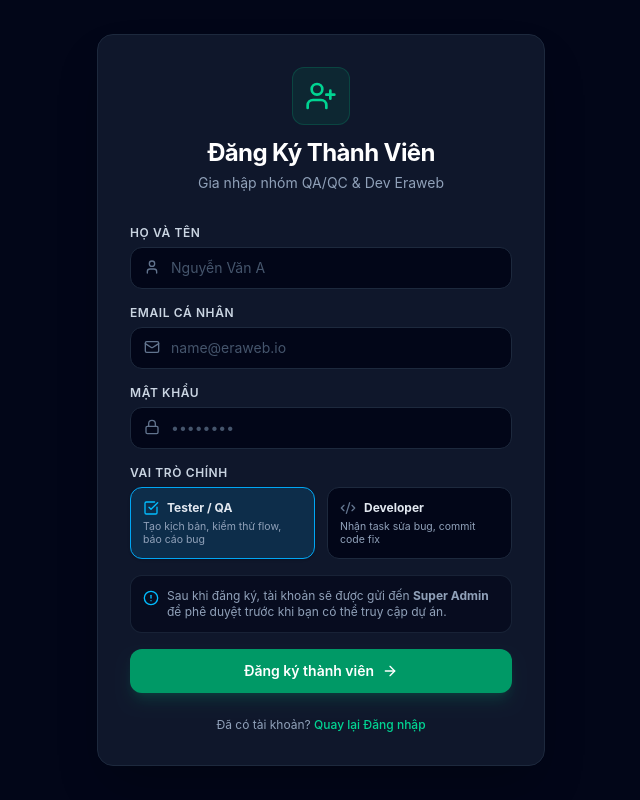
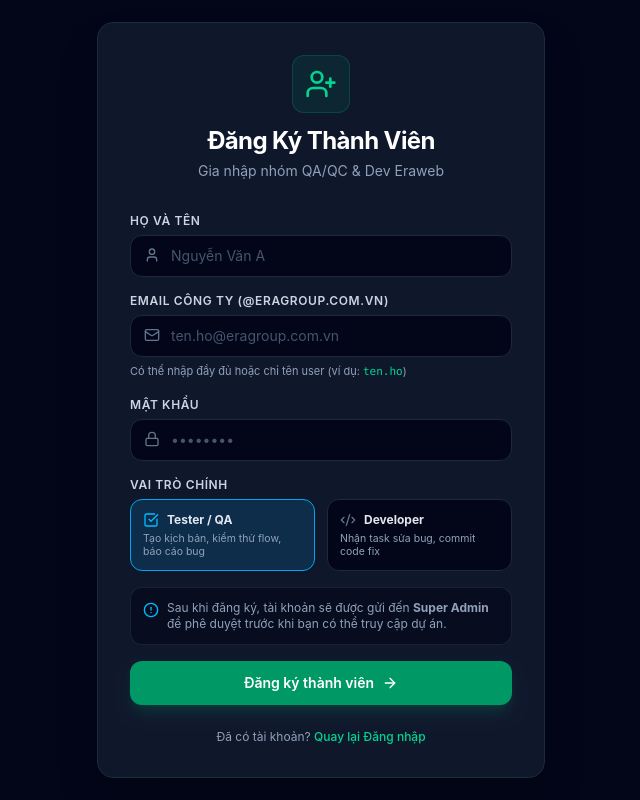
Before and after one commit to michaelngoc/era-tester, a Next.js app: page /register in a window 1280 px wide. Shown: the whole page, without its empty margins (319-959 px from the left). Built offline with nearby package versions, Linux system fonts and the light colour scheme.

Commit message:
feat(auth): update email domain to @eragroup.com.vn and placeholder ten.ho@eragroup.com.vn

```diff
--- a/src/app/api/auth/login/route.ts
+++ b/src/app/api/auth/login/route.ts
@@ -10,7 +10,10 @@ export async function POST(req: NextRequest) {
       return NextResponse.json({ error: "Vui lòng nhập email và mật khẩu" }, { status: 400 });
     }
 
-    const cleanEmail = email.trim().toLowerCase();
+    let cleanEmail = email.trim().toLowerCase();
+    if (!cleanEmail.includes("@")) {
+      cleanEmail = `${cleanEmail}@eragroup.com.vn`;
+    }
     const res = await query(
       "SELECT id, email, password_hash, full_name, role, status FROM era_tester_users WHERE email = $1 LIMIT 1",
       [cleanEmail]
--- a/src/app/api/auth/register/route.ts
+++ b/src/app/api/auth/register/route.ts
@@ -10,7 +10,18 @@ export async function POST(req: NextRequest) {
       return NextResponse.json({ error: "Email và mật khẩu là bắt buộc" }, { status: 400 });
     }
 
-    const cleanEmail = email.trim().toLowerCase();
+    let cleanEmail = email.trim().toLowerCase();
+    if (!cleanEmail.includes("@")) {
+      cleanEmail = `${cleanEmail}@eragroup.com.vn`;
+    }
+
+    if (!cleanEmail.endsWith("@eragroup.com.vn")) {
+      return NextResponse.json(
+        { error: "Hệ thống chỉ chấp nhận email nội bộ có đuôi @eragroup.com.vn" },
+        { status: 400 }
+      );
+    }
+
     const existing = await query("SELECT id FROM era_tester_users WHERE email = $1 LIMIT 1", [
       cleanEmail,
     ]);
@@ -23,7 +34,7 @@ export async function POST(req: NextRequest) {
     const totalUsers = await query("SELECT COUNT(*) FROM era_tester_users");
     const count = parseInt(totalUsers.rows[0].count, 10);
     const isFirstUser = count === 0;
-    const isInitialAdmin = cleanEmail === (process.env.ADMIN_INITIAL_EMAIL || "admin@eraweb.io").toLowerCase();
+    const isInitialAdmin = cleanEmail === (process.env.ADMIN_INITIAL_EMAIL || "admin@eragroup.com.vn").toLowerCase();
 
     let role = "TESTER";
     if (isFirstUser || isInitialAdmin) {
--- a/src/app/api/flows/route.ts
+++ b/src/app/api/flows/route.ts
@@ -147,7 +147,7 @@ export async function POST(req: NextRequest) {
         ($1, $2, 'step-3', 'Click nút Login khi form hợp lệ', 'Click submit', 'Nút hiển thị loading spinner và disable chống double click', 'Nút quay spinner tốt', 'CLOSED', 'HIGH'),
         ($1, $2, 'step-4', 'Đăng nhập sai mật khẩu', 'password: "sai"', 'Báo lỗi 401: Email hoặc mật khẩu không chính xác', 'Báo lỗi đúng chuẩn', 'CLOSED', 'HIGH'),
         ($1, $2, 'step-4', 'Đăng nhập tài khoản chưa duyệt (PENDING)', 'status: PENDING', 'Báo lỗi 403: Tài khoản đang chờ Super Admin phê duyệt', 'Báo lỗi đúng chuẩn', 'CLOSED', 'HIGH'),
-        ($1, $2, 'step-4', 'Đăng nhập thành công với Super Admin', 'admin@eraweb.io', 'Trả về HTTP 200, lưu cookie session và điều hướng sang Dashboard', 'Chuyển hướng mượt mà', 'CLOSED', 'CRITICAL');`,
+        ($1, $2, 'step-4', 'Đăng nhập thành công với Super Admin', 'admin@eragroup.com.vn', 'Trả về HTTP 200, lưu cookie session và điều hướng sang Dashboard', 'Chuyển hướng mượt mà', 'CLOSED', 'CRITICAL');`,
       [moduleId, newFlow.id]
     );
   }
--- a/src/app/login/page.tsx
+++ b/src/app/login/page.tsx
@@ -19,11 +19,16 @@ export default function LoginPage() {
     setError(null);
     setPendingNotice(null);
 
+    let normalizedEmail = email.trim().toLowerCase();
+    if (normalizedEmail && !normalizedEmail.includes("@")) {
+      normalizedEmail = `${normalizedEmail}@eragroup.com.vn`;
+    }
+
     try {
       const res = await fetch("/api/auth/login", {
         method: "POST",
         headers: { "Content-Type": "application/json" },
-        body: JSON.stringify({ email, password }),
+        body: JSON.stringify({ email: normalizedEmail, password }),
       });
 
       const data = await res.json();
@@ -77,19 +82,22 @@ export default function LoginPage() {
         <form onSubmit={handleSubmit} className="space-y-4">
           <div>
             <label className="block text-xs font-semibold uppercase tracking-wider text-slate-300 mb-1.5">
-              Email cá nhân
+              Email công ty (@eragroup.com.vn)
             </label>
             <div className="relative">
               <Mail className="absolute left-3.5 top-3 w-4 h-4 text-slate-500" />
               <input
-                type="email"
+                type="text"
                 required
                 value={email}
                 onChange={(e) => setEmail(e.target.value)}
-                placeholder="name@eraweb.io"
+                placeholder="ten.ho@eragroup.com.vn"
                 className="w-full pl-10 pr-4 py-2.5 bg-slate-950 border border-slate-800 rounded-xl text-sm text-slate-100 placeholder-slate-600 focus:outline-none focus:border-sky-500 focus:ring-1 focus:ring-sky-500 transition"
               />
             </div>
+            <p className="mt-1.5 text-[11px] text-slate-400">
+              Có thể nhập đầy đủ hoặc chỉ tên user (ví dụ: <span className="text-sky-300 font-mono">ten.ho</span>)
+            </p>
           </div>
 
           <div>
--- a/src/app/register/page.tsx
+++ b/src/app/register/page.tsx
@@ -31,11 +31,22 @@ export default function RegisterPage() {
     setError(null);
     setSuccessMsg(null);
 
+    let normalizedEmail = email.trim().toLowerCase();
+    if (normalizedEmail && !normalizedEmail.includes("@")) {
+      normalizedEmail = `${normalizedEmail}@eragroup.com.vn`;
+    }
+
+    if (!normalizedEmail.endsWith("@eragroup.com.vn")) {
+      setError("Hệ thống chỉ chấp nhận email nội bộ có đuôi @eragroup.com.vn");
+      setLoading(false);
+      return;
+    }
+
     try {
       const res = await fetch("/api/auth/register", {
         method: "POST",
         headers: { "Content-Type": "application/json" },
-        body: JSON.stringify({ fullName, email, password, role }),
+        body: JSON.stringify({ fullName, email: normalizedEmail, password, role }),
       });
 
       const data = await res.json();
@@ -104,19 +115,22 @@ export default function RegisterPage() {
 
           <div>
             <label className="block text-xs font-semibold uppercase tracking-wider text-slate-300 mb-1.5">
-              Email cá nhân
+              Email công ty (@eragroup.com.vn)
             </label>
             <div className="relative">
               <Mail className="absolute left-3.5 top-3 w-4 h-4 text-slate-500" />
               <input
-                type="email"
+                type="text"
                 required
                 value={email}
                 onChange={(e) => setEmail(e.target.value)}
-                placeholder="name@eraweb.io"
+                placeholder="ten.ho@eragroup.com.vn"
                 className="w-full pl-10 pr-4 py-2.5 bg-slate-950 border border-slate-800 rounded-xl text-sm text-slate-100 placeholder-slate-600 focus:outline-none focus:border-emerald-500 focus:ring-1 focus:emerald-500 transition"
               />
             </div>
+            <p className="mt-1.5 text-[11px] text-slate-400">
+              Có thể nhập đầy đủ hoặc chỉ tên user (ví dụ: <span className="text-emerald-400 font-mono">ten.ho</span>)
+            </p>
           </div>
 
           <div>
--- a/src/components/CaseDetailModal.tsx
+++ b/src/components/CaseDetailModal.tsx
@@ -402,7 +402,7 @@ export default function CaseDetailModal({
                   rows={6}
                   value={formData.input_data || ""}
                   onChange={(e) => setFormData({ ...formData, input_data: e.target.value })}
-                  placeholder="VD: { email: 'admin@eraweb.io', role: 'admin' }"
+                  placeholder="VD: { email: 'ten.ho@eragroup.com.vn', role: 'admin' }"
                   className="w-full p-3 bg-slate-950 border border-slate-800 rounded-2xl text-xs font-mono text-slate-200 focus:outline-none focus:border-sky-500 transition"
                 />
               </div>
```
Also changed, not shown: 1 other file (tests, documents, lock files or other folders).
